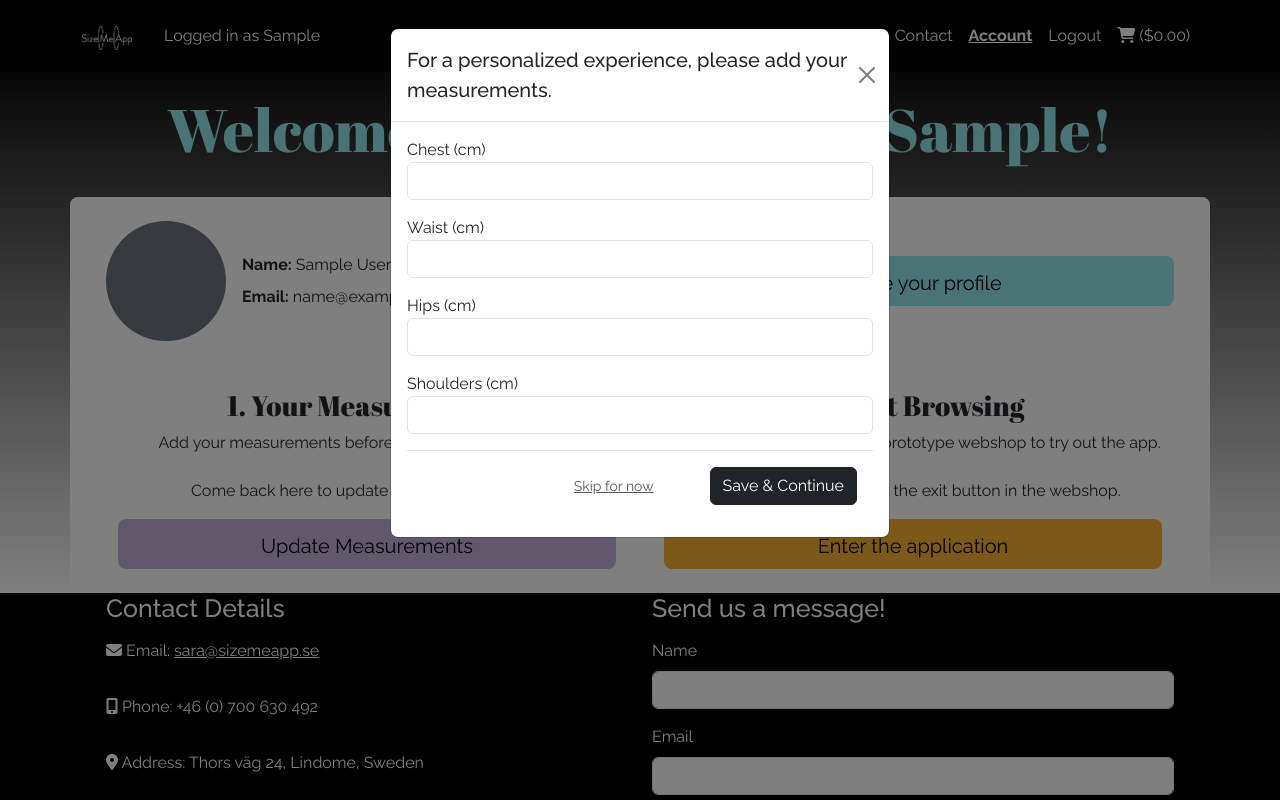
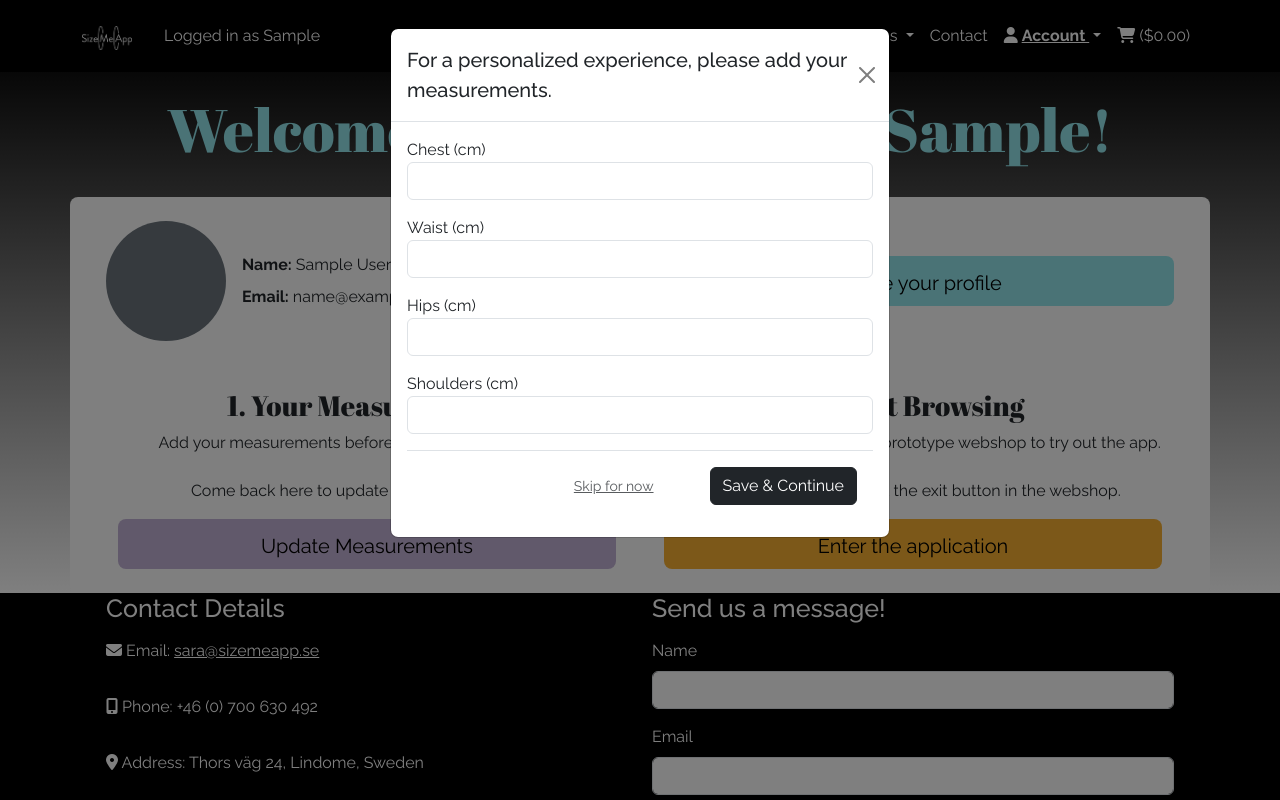
Before and after one commit to Sara-Sundin/SizeMeApp_MVP, a Django app: page /accounts/dashboard/ in a window 1280 px wide. Run offline with Django 5.2, Linux system fonts and the light colour scheme; the visitor is signed in with stand-in values (Sample User, id 1); some libraries are stand-ins or nearby versions.

Commit message:
add dropdowns and icon to account link

```diff
--- a/templates/includes/navbar_default.html
+++ b/templates/includes/navbar_default.html
@@ -32,22 +32,31 @@
                       </ul>
                   </li>
                 <li class="nav-item"><a class="nav-link" href="{% url 'home' %}#contact">Contact</a></li>
+                <li class="nav-item dropdown">
+                    <a class="nav-link dropdown-toggle {% if request.path == '/accounts/dashboard/' %}active{% endif %}"
+                       href="#" id="accountDropdown" role="button" data-bs-toggle="dropdown" aria-expanded="false">
+                       <i class="fas fa-user pe-1"></i>Account
+                    </a>
 
+                    <ul class="dropdown-menu" aria-labelledby="accountDropdown">
                         {% if user.is_authenticated %}
-                <li class="nav-item">
-                    <a class="nav-link {% if request.path == '/accounts/dashboard/' %}active{% endif %}" href="{% url 'dashboard' %}">Account</a>
+                            <li>
+                                <a class="dropdown-item" href="{% url 'dashboard' %}">Dashboard</a>
                             </li>
-                <li class="nav-item">
-                    <a class="nav-link" href="#" data-bs-toggle="modal" data-bs-target="#logoutModal">Logout</a>
+                            <li>
+                                <a class="dropdown-item" href="#" data-bs-toggle="modal" data-bs-target="#logoutModal">Logout</a>
                             </li>
                         {% else %}
-                <li class="nav-item">
-                    <a class="nav-link {% if request.path == '/accounts/signup/' %}active{% endif %}" href="{% url 'signup' %}">Register</a>
+                            <li>
+                                <a class="dropdown-item" href="{% url 'signup' %}">Register</a>
                             </li>
-                <li class="nav-item">
-                    <a class="nav-link {% if request.path == '/accounts/login/' %}active{% endif %}" href="{% url 'login' %}">Login</a>
+                            <li>
+                                <a class="dropdown-item" href="{% url 'login' %}">Login</a>
                             </li>
                         {% endif %}
+                    </ul>
+                </li>
+
                 <li class="nav-item">
                     <a class="nav-link" href="{% url 'view_bag' %}">
                         <i class="fas fa-shopping-cart"></i>
```
Lines whose indentation alone changed are shown as unchanged.
